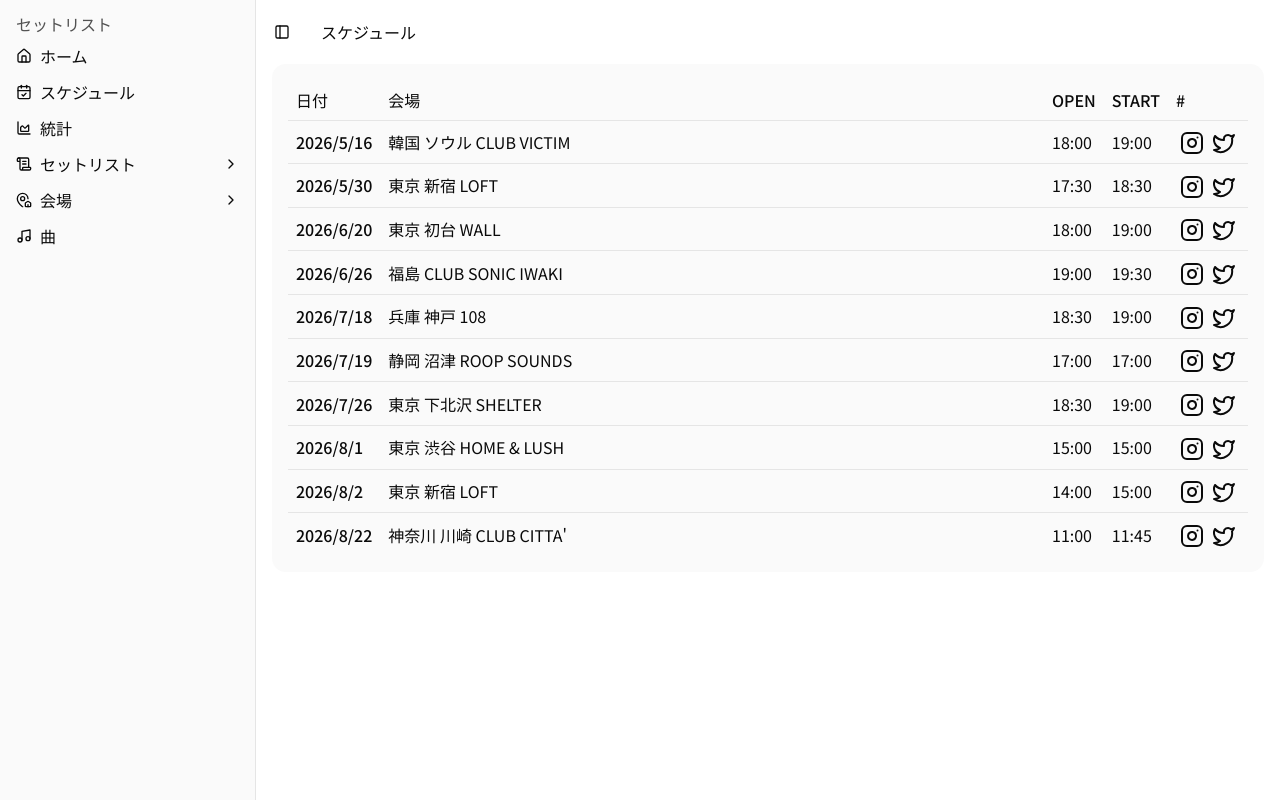
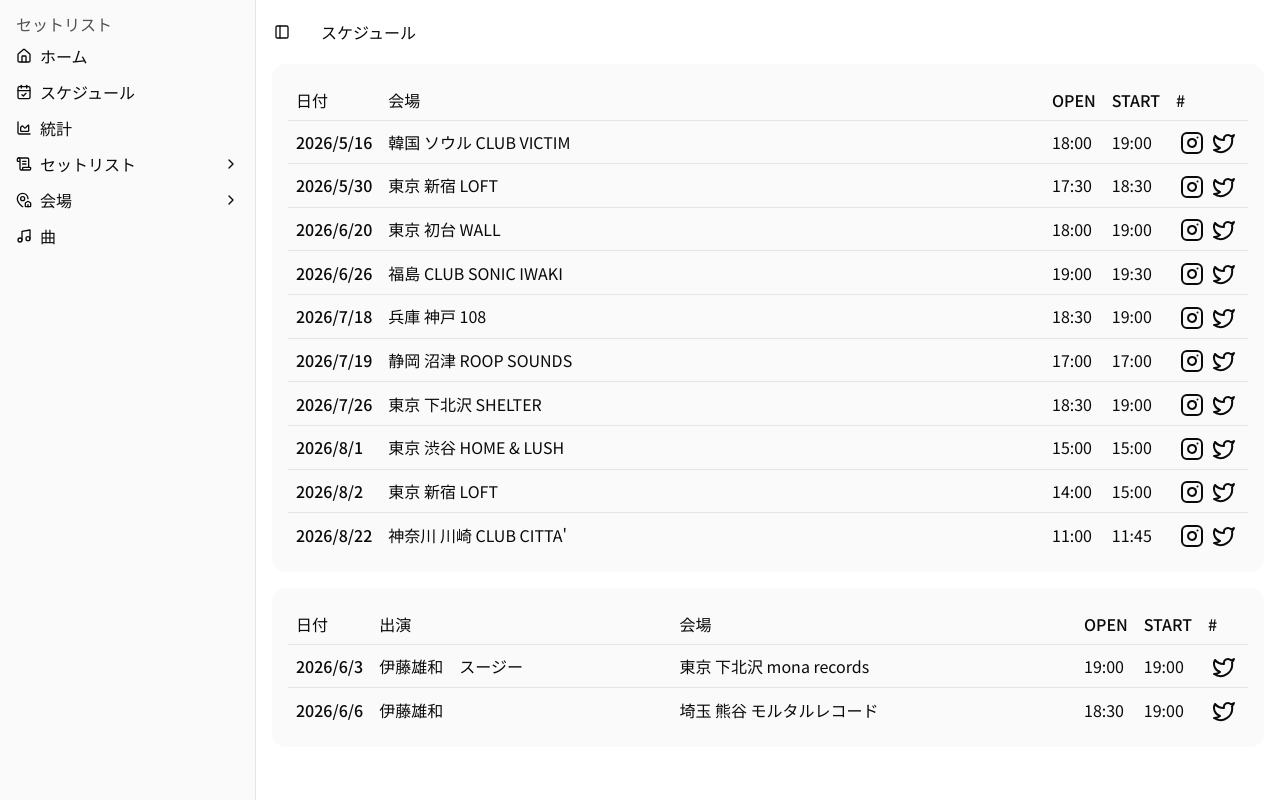
Before and after one commit to AZUSAHMR/setori, a Next.js app: page /schedule in a window 1280 px wide. Built offline with nearby package versions, Linux system fonts and the light colour scheme.

Commit message:
feat: 개인 일정도 수집

```diff
--- a/app/schedule/page.tsx
+++ b/app/schedule/page.tsx
@@ -15,6 +15,7 @@ import {
 } from "@/components/ui/table";
 import Header from "@/components/header";
 import Schedule from "@/public/schedule.json";
+import Personal from "@/public/personal.json";
 
 export default function Page() {
     const path = [
@@ -25,6 +26,14 @@ export default function Page() {
     ];
 
     const date = Object.keys(Schedule).filter(
+        (x) =>
+            differenceInCalendarDays(
+                TZDate.tz("Asia/Tokyo"),
+                new TZDate(x, "Asia/Tokyo"),
+            ) <= 0,
+    );
+
+    const personalDate = Object.keys(Personal).filter(
         (x) =>
             differenceInCalendarDays(
                 TZDate.tz("Asia/Tokyo"),
@@ -105,6 +114,73 @@ export default function Page() {
                     </TableBody>
                 </Table>
             </div>
+            <div className="rounded-xl bg-muted/50 m-4 mt-0 p-4">
+                <Table>
+                    <TableHeader>
+                        <TableRow>
+                            <TableHead className="whitespace-nowrap w-[1%]">
+                                日付
+                            </TableHead>
+                            <TableHead>出演</TableHead>
+                            <TableHead>会場</TableHead>
+                            <TableHead className="whitespace-nowrap w-[1%]">
+                                OPEN
+                            </TableHead>
+                            <TableHead className="whitespace-nowrap w-[1%]">
+                                START
+                            </TableHead>
+                            <TableHead className="whitespace-nowrap w-[1%]">
+                                #
+                            </TableHead>
+                        </TableRow>
+                    </TableHeader>
+                    <TableBody>
+                        {personalDate.map((x) => (
+                            <TableRow key={x}>
+                                <TableCell className="whitespace-nowrap w-[1%] font-medium">
+                                    {x}
+                                </TableCell>
+                                <TableCell className="whitespace-nowrap">
+                                    {Personal[x].name}
+                                </TableCell>
+                                <TableCell>
+                                    {Personal[x].place}
+                                    {Personal[x].turn && (
+                                        <>
+                                            {" "}
+                                            <small>({Schedule[x].turn})</small>
+                                        </>
+                                    )}
+                                </TableCell>
+                                <TableCell className="whitespace-nowrap w-[1%]">
+                                    {Personal[x].open}
+                                </TableCell>
+                                <TableCell className="whitespace-nowrap w-[1%]">
+                                    {Personal[x].start}
+                                </TableCell>
+                                <TableCell className="whitespace-nowrap w-[1%]">
+                                    {Personal[x].link.instagram && (
+                                        <Link
+                                            href={Personal[x].link.instagram}
+                                            target="_blank"
+                                        >
+                                            <Instagram className="inline mx-1" />
+                                        </Link>
+                                    )}
+                                    {Personal[x].link.twitter && (
+                                        <Link
+                                            href={Personal[x].link.twitter}
+                                            target="_blank"
+                                        >
+                                            <Twitter className="inline mx-1" />
+                                        </Link>
+                                    )}
+                                </TableCell>
+                            </TableRow>
+                        ))}
+                    </TableBody>
+                </Table>
+            </div>
         </>
     );
 }
--- /dev/null
+++ b/public/personal.json
@@ -0,0 +1,22 @@
+{
+    "2026/6/3": {
+        "place": "東京 下北沢 mona records",
+        "area": "関東",
+        "name": "伊藤雄和　スージー",
+        "link": {
+            "twitter": "https://x.com/miyanotetsuro/status/2053412808570843429"
+        },
+        "open": "19:00",
+        "start": "19:00"
+    },
+    "2026/6/6": {
+        "place": "埼玉 熊谷 モルタルレコード",
+        "area": "関東",
+        "name": "伊藤雄和",
+        "link": {
+            "twitter": "https://x.com/mortarrecord/status/2051194054466298055"
+        },
+        "open": "18:30",
+        "start": "19:00"
+    }
+}
--- /dev/null
+++ b/types/personal.d.ts
@@ -0,0 +1,17 @@
+declare module "@/public/personal.json" {
+    const value: {
+        [date: string]: {
+            place: string;
+            area: string;
+            name: string;
+            link: {
+                instagram?: string;
+                twitter?: string;
+            };
+            open?: string;
+            start?: string;
+            turn?: string;
+        };
+    };
+    export default value;
+}
```
